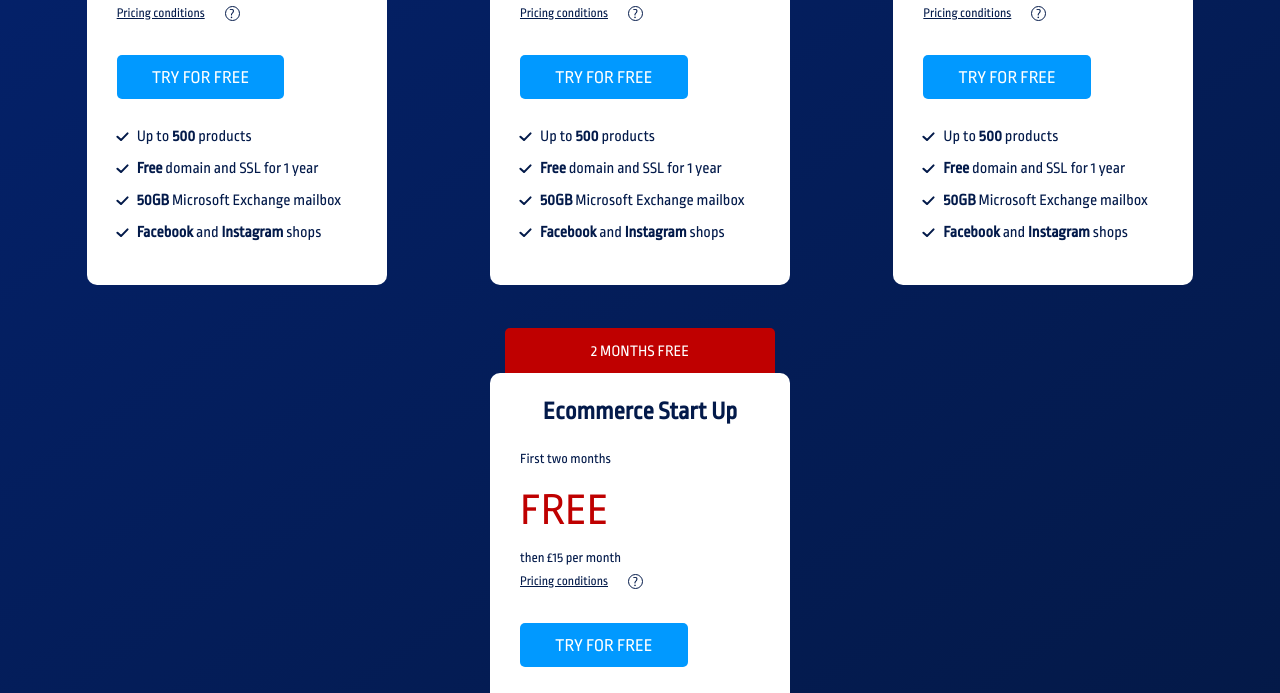
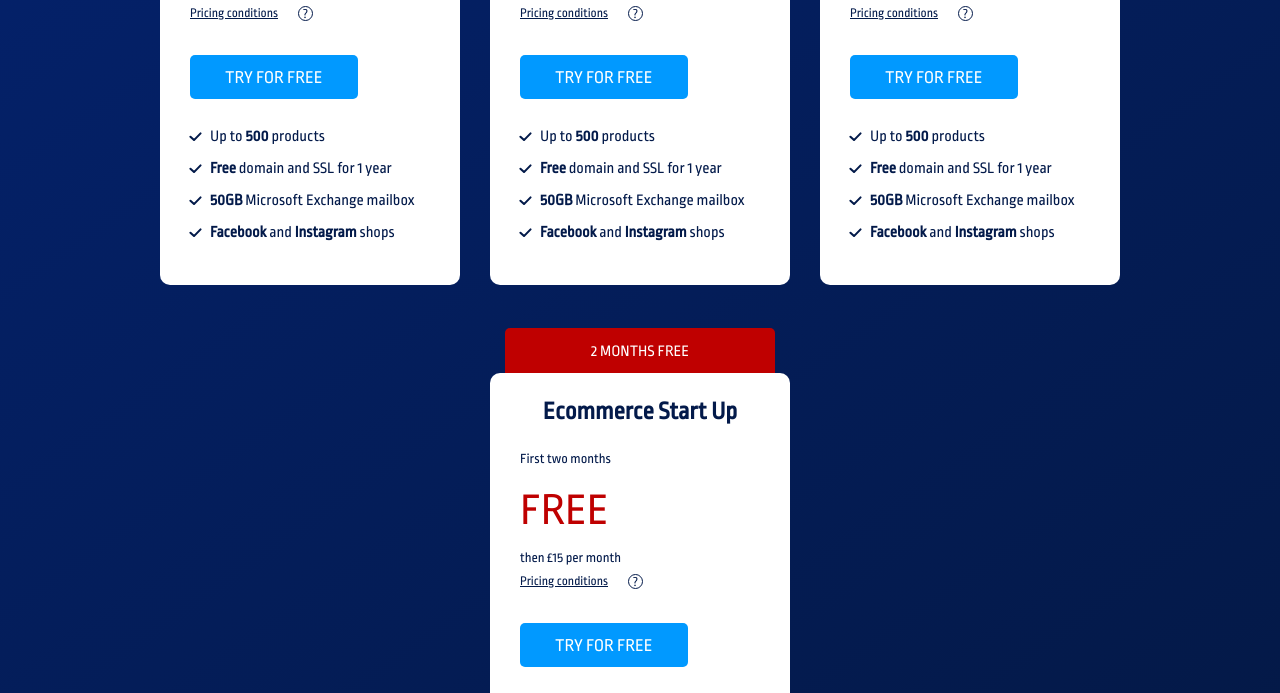
Before and after one commit to ex-jedi/web-developer-test, a website built with Parcel: page index.html in a window 1280 px wide. Shown: the part 295-988 px from the top of the page. Built offline with nearby package versions, Linux system fonts and the light colour scheme.

Commit message:
E-commerce styles

```diff
--- a/sass/main.scss
+++ b/sass/main.scss
@@ -71,8 +71,12 @@ main {
   @include min-breakpoint(800) {
     @include flex(row);
     flex-wrap: wrap;
-    justify-content: space-around;
+    justify-content: center;
     column-gap: 3rem;
+  }
+
+  @include min-breakpoint(900) {
+    padding: 10rem;
   }
 }
 
```
Also changed, not shown: 2 other files.
